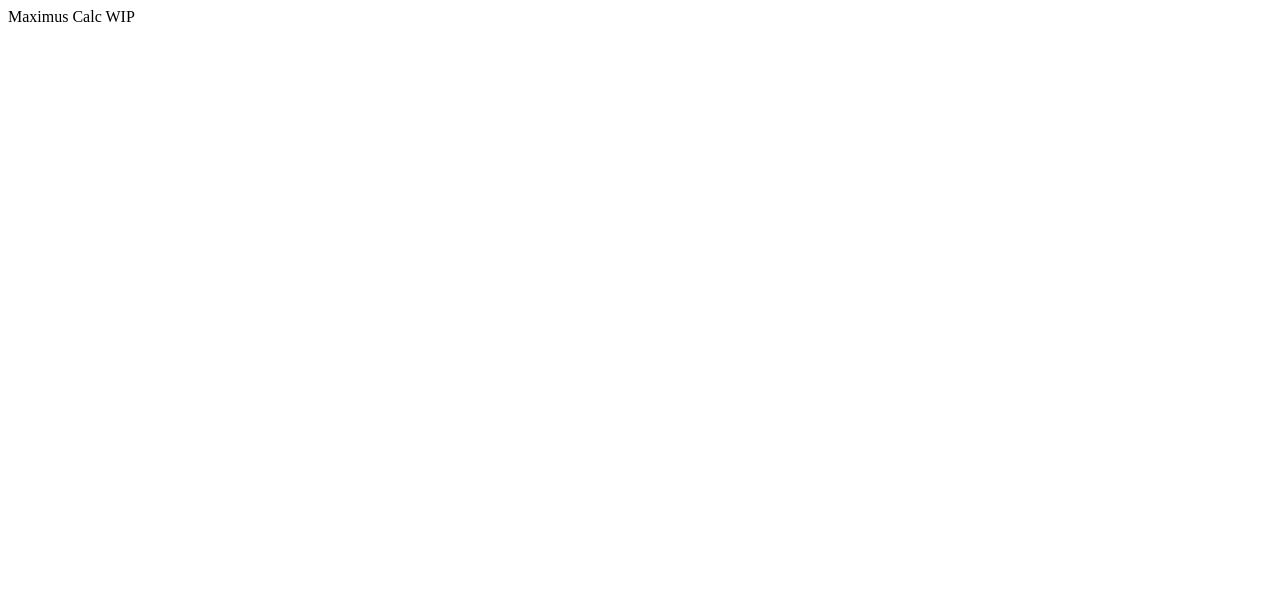
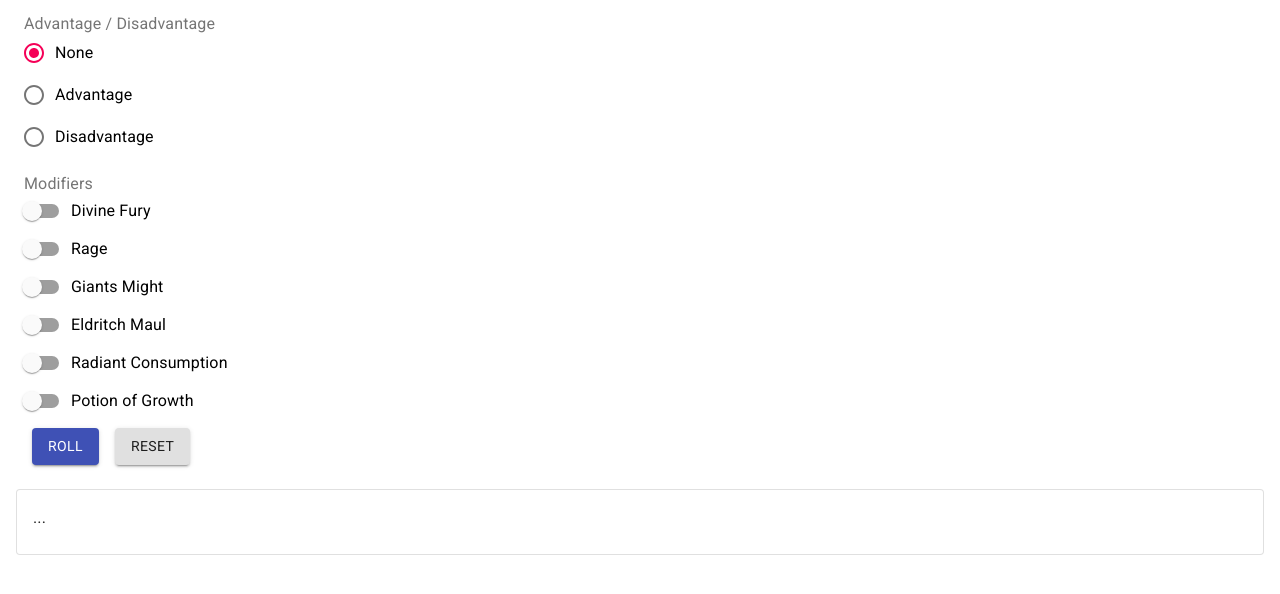
Before and after one commit to Chris-Gray-dev/Maximus-Calculator, a React (Create React App) app in the folder maximus-calculator/: page / in a window 1280 px wide. Shown: the top 594 px of the page. Built offline with nearby package versions, Linux system fonts and the light colour scheme.

Commit message:
first prototype, no rolling

```diff
--- a/maximus-calculator/package.json
+++ b/maximus-calculator/package.json
@@ -4,6 +4,9 @@
   "homepage": "https://chris-gray-dev.github.io/Maximus-Calculator",
   "private": true,
   "dependencies": {
+    "@fontsource/roboto": "^4.4.5",
+    "@material-ui/core": "^4.11.4",
+    "@material-ui/icons": "^4.11.2",
     "@testing-library/jest-dom": "^5.14.1",
     "@testing-library/react": "^11.2.7",
     "@testing-library/user-event": "^12.8.3",
@@ -14,7 +17,7 @@
     "web-vitals": "^1.1.2"
   },
   "scripts": {
-	"predeploy": "npm run build",
+    "predeploy": "npm run build",
     "deploy": "gh-pages -d build",
     "start": "react-scripts start",
     "build": "react-scripts build",
--- a/maximus-calculator/src/App.js
+++ b/maximus-calculator/src/App.js
@@ -1,11 +1,10 @@
+import MaximusForm from "./Components/MaximusForm"
 function App()
 {
 
   return (
     <div>
-      <header >
-        Maximus Calc WIP
-      </header>
+        <MaximusForm/>
     </div>
   );
 }
--- /dev/null
+++ b/maximus-calculator/src/Components/MaximusForm.jsx
@@ -0,0 +1,122 @@
+import React from 'react';
+
+import Card from '@material-ui/core/Card';
+import CardContent from '@material-ui/core/CardContent';
+import Typography from '@material-ui/core/Typography';
+import { makeStyles } from '@material-ui/core/styles';
+import Radio from '@material-ui/core/Radio';
+import RadioGroup from '@material-ui/core/RadioGroup';
+import FormControlLabel from '@material-ui/core/FormControlLabel';
+import FormControl from '@material-ui/core/FormControl';
+import FormLabel from '@material-ui/core/FormLabel';
+import Switch from '@material-ui/core/Switch';
+import Button from '@material-ui/core/Button';
+
+import Damage from "../Helpers/damage"
+
+import {d4,d6,d8,d20} from "../Helpers/dice"
+
+// Constants
+const NORMAL_ROLL  = "norm"
+const ADVANTAGE    = "adv"
+const DISADVANTAGE = "disadv"
+
+const DEFAULT_STATE = {
+    advantage         : NORMAL_ROLL,
+    divineFury        : false,
+    rage              : false,
+    giantsMight       : false,
+    eldritchMaul      : false,
+    radiantConsumption: false,
+    potionOfGrowth    : false
+}
+
+const useStyles = makeStyles((theme) => ({
+    root: {
+      '& > *': {
+        margin: theme.spacing(1),
+      },
+    },
+  }));
+
+function MaximusForm()
+{
+    const [result, setResult] = React.useState("...")
+    const classes = useStyles();
+
+    let dmg = new Damage()
+      const [state, setState] = React.useState(DEFAULT_STATE);
+
+      const handleChange = (event) => {
+        setState({ ...state, [event.target.name]: event.target.checked });
+      };
+
+      const handleAdvantageChange = (event) => {
+        setState({ ...state, [event.target.name]: event.target.value })
+      };
+
+
+      const roll =()=>{
+        setResult(JSON.stringify(state))
+      }
+      const reset = ()=>{
+          setState(DEFAULT_STATE)
+          setResult("...")
+      }
+
+
+    return(
+        <div className={classes.root}>
+            <div className={classes.root}>
+            <FormControl component="fieldset">
+                <FormLabel component="legend">Advantage / Disadvantage</FormLabel>
+                <RadioGroup aria-label="Advantage" name="Advantage" value={state.advantage} onChange={handleAdvantageChange}>
+                    <FormControlLabel value={NORMAL_ROLL} control={<Radio />} name="advantage" label="None" />
+                    <FormControlLabel value={ADVANTAGE} control={<Radio />} name="advantage" label="Advantage" />
+                    <FormControlLabel value={DISADVANTAGE} control={<Radio />} name="advantage" label="Disadvantage" />
+                </RadioGroup>
+                <br></br>
+                <FormLabel component="legend">Modifiers</FormLabel>
+                <FormControlLabel
+                    control={<Switch checked={state.divineFury} onChange={handleChange} name="divineFury" />}
+                    label="Divine Fury"
+                />
+                <FormControlLabel
+                    control={<Switch checked={state.rage} onChange={handleChange} name="rage" />}
+                    label="Rage"
+                />
+                <FormControlLabel
+                    control={<Switch checked={state.giantsMight} onChange={handleChange} name="giantsMight" />}
+                    label="Giants Might"
+                />
+                <FormControlLabel
+                    control={<Switch checked={state.eldritchMaul} onChange={handleChange} name="eldritchMaul" />}
+                    label="Eldritch Maul"
+                />
+                <FormControlLabel
+                    control={<Switch checked={state.radiantConsumption} onChange={handleChange} name="radiantConsumption" />}
+                    label="Radiant Consumption"
+                />
+                <FormControlLabel
+                    control={<Switch checked={state.potionOfGrowth} onChange={handleChange} name="potionOfGrowth" />}
+                    label="Potion of Growth"
+                />
+                <div className={classes.root}>
+                    <Button variant="contained" color="primary" onClick={roll} >Roll</Button>
+                    <Button variant="contained" onClick={reset}>Reset</Button>
+                </div>
+            </FormControl>
+            </div>
+
+            <div>
+            <Card variant="outlined">
+                <CardContent>
+                    <Typography>{result}</Typography>
+                </CardContent>
+            </Card>
+            </div>
+        </div>
+    )
+}
+
+export default MaximusForm
--- /dev/null
+++ b/maximus-calculator/src/Helpers/damage.js
@@ -0,0 +1,11 @@
+class Damage
+{
+    constructor()
+    {
+        this.Bludgeoning = 0
+        this.Force = 0
+        this.Radiant = 0
+    }
+}
+
+export default Damage
--- /dev/null
+++ b/maximus-calculator/src/Helpers/dice.js
@@ -0,0 +1,26 @@
+function roll(dieSize)
+{
+    return Math.floor(Math.random() * (dieSize) + 1);
+}
+
+function d4()
+{
+    return roll(4)
+}
+
+function d6()
+{
+    return roll(6)
+}
+
+function d8()
+{
+    return roll(8)
+}
+
+function d20()
+{
+    return roll(20)
+}
+
+export{d4,d6,d8,d20}
--- a/maximus-calculator/src/index.js
+++ b/maximus-calculator/src/index.js
@@ -1,6 +1,7 @@
 import React from 'react';
 import ReactDOM from 'react-dom';
 import App from './App';
+import '@fontsource/roboto';
 
 
 ReactDOM.render(
```
Also changed, not shown: 1 other file (tests, documents, lock files or other folders).
